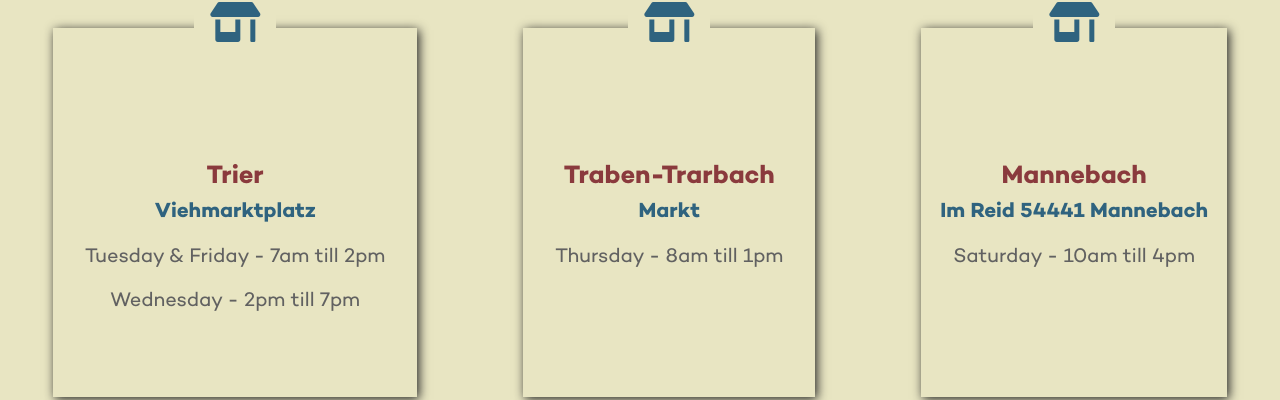
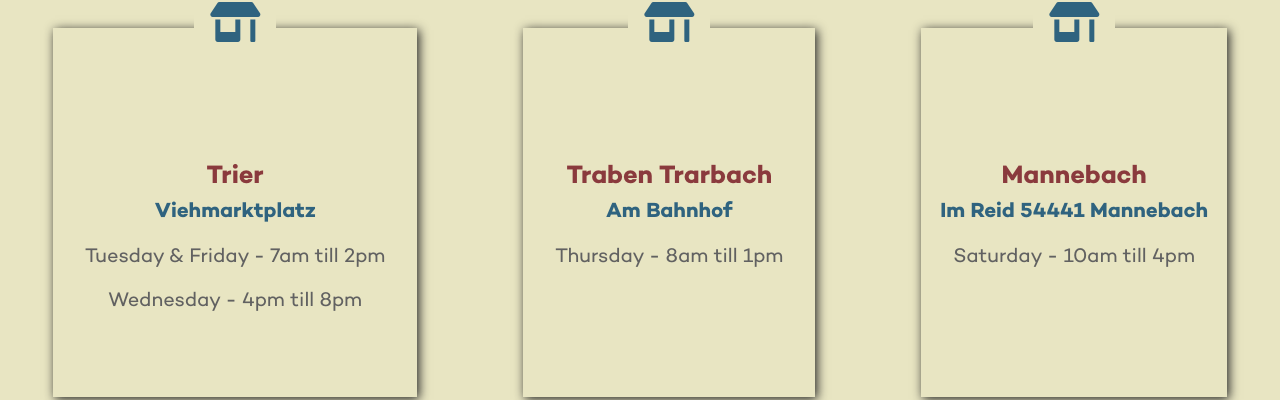
Before and after one commit to matteocarpi/mannebacherk-se, a Jekyll site: the page built from pages/market.md, in a window 1280 px wide. Shown: the part 1232-1632 px from the top of the page. Built offline with Jekyll 4.4.1, drawn with Linux system fonts in a browser that asks for light colours; nearby versions of some CDN libraries.

Commit message:
Update market.md

```diff
--- a/pages/market.md
+++ b/pages/market.md
@@ -9,9 +9,9 @@ markets:
     address: Viehmarktplatz
     times:
       - Tuesday & Friday - 7am till 2pm
-      - Wednesday - 2pm till 7pm
-  - name: Traben-Trarbach
-    address: Markt
+      - Wednesday - 4pm till 8pm
+  - name: Traben Trarbach
+    address: Am Bahnhof
     times:
       - Thursday - 8am till 1pm
   - name: Mannebach
```
